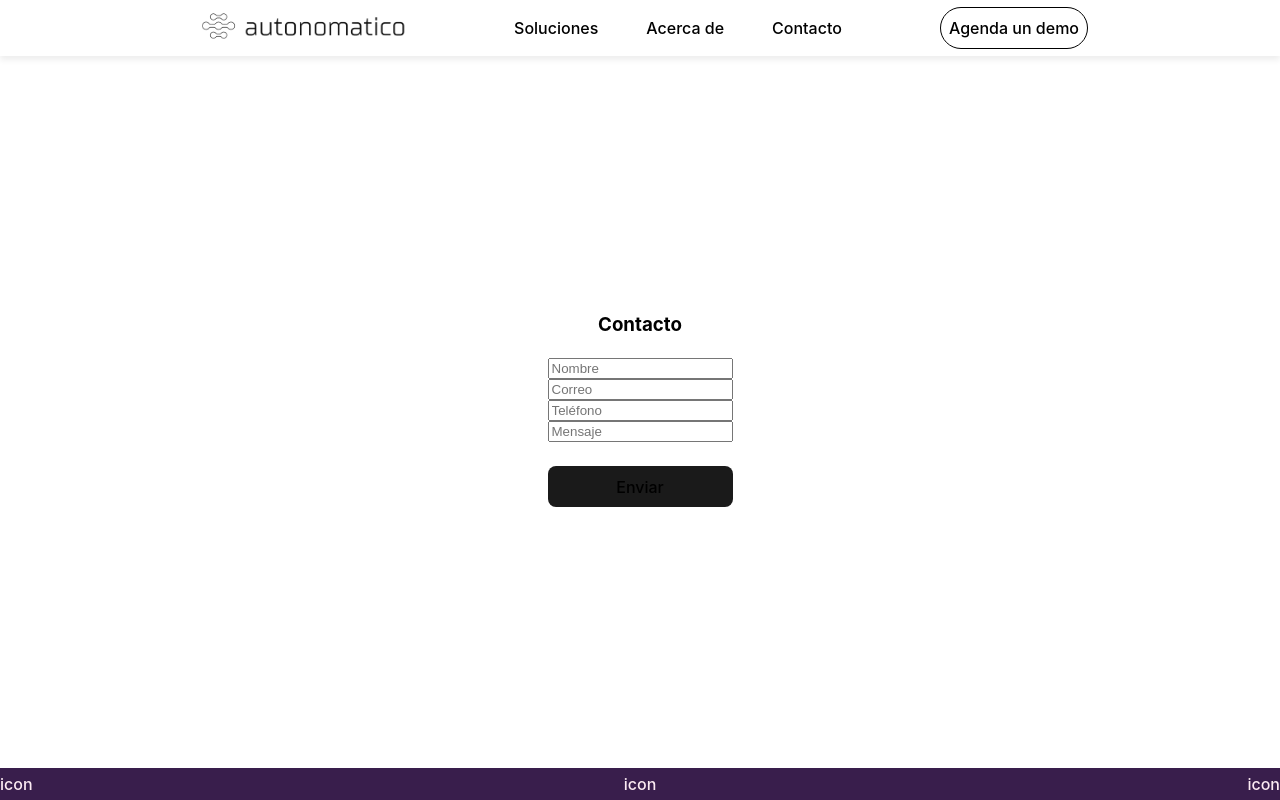
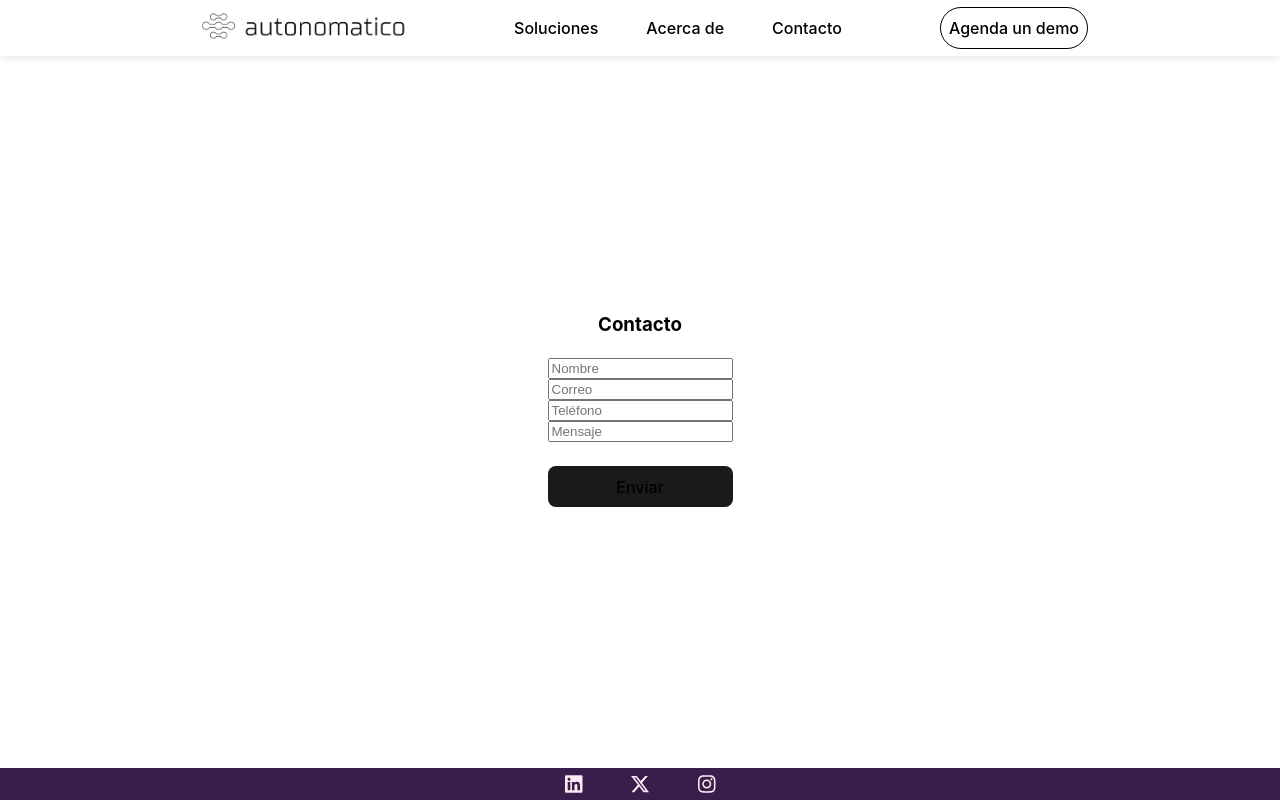
Before and after one commit to emiliomarcos/AAA, a React (Vite) app: page /contacto in a window 1280 px wide. Built offline with nearby package versions, Linux system fonts and the light colour scheme.

Commit message:
add footer icon links

```diff
--- a/src/Components/Footer/Footer.css
+++ b/src/Components/Footer/Footer.css
@@ -1,6 +1,6 @@
 footer {
   display: flex;
-  justify-content: space-between;
+  justify-content: center;
   align-items: center;
   position: fixed;
   bottom: 0;
@@ -10,6 +10,15 @@ footer {
   background-color: #391e4c;
 }
 
+.social-links {
+  display: flex;
+  gap: 3rem;
+}
+
 .social-icon {
   color: #fcebf3;
 }
+
+.social-icon:hover {
+  color: #B0A4AA;
+}
--- a/src/Components/Footer/Footer.tsx
+++ b/src/Components/Footer/Footer.tsx
@@ -1,17 +1,21 @@
+import { FontAwesomeIcon } from '@fortawesome/react-fontawesome'
+import { faLinkedin, faInstagram, faXTwitter } from '@fortawesome/free-brands-svg-icons'
 import './Footer.css'
 
 export default function Footer() {
   return (
     <footer>
-      <a className="social-icon" href="https://www.twitter.com" target="_blank" rel="noreferrer">
-        <p>icon</p>
-      </a>
-      <a className="social-icon" href="https://www.instagram.com" target="_blank" rel="noreferrer">
-        <p>icon</p>
-      </a>
-      <a className="social-icon" href="https://www.linkedin.com" target="_blank" rel="noreferrer">
-        <p>icon</p>
-      </a>
+      <div className="social-links">
+        <a className="social-icon" href="https://www.linkedin.com" target="_blank" rel="noreferrer">
+          <FontAwesomeIcon icon={faLinkedin} size="lg" />
+        </a>
+        <a className="social-icon" href="https://www.twitter.com" target="_blank" rel="noreferrer">
+          <FontAwesomeIcon icon={faXTwitter} size="lg" />
+        </a>
+        <a className="social-icon" href="https://www.instagram.com" target="_blank" rel="noreferrer">
+          <FontAwesomeIcon icon={faInstagram} size="lg" />
+        </a>
+      </div>
     </footer>
   )
 }
```
